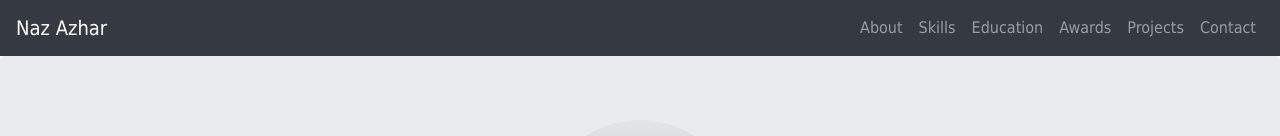
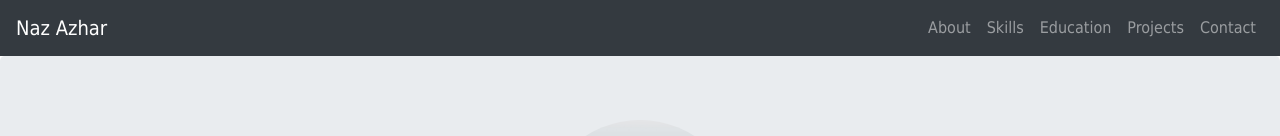
Before and after one commit to nazhar95/naz-azhar-profile, a plain HTML site: page index.html in a window 1280 px wide. Shown: the top 136 px of the page. Drawn offline with Linux system fonts and the light colour scheme.

Commit message:
Update index.html

```diff
--- a/index.html
+++ b/index.html
@@ -28,9 +28,6 @@
         </li>
         <li class="nav-item">
           <a class="nav-link" href="#education">Education</a>
-        </li>
-        <li class="nav-item">
-          <a class="nav-link" href="#awards">Awards</a>
         </li>
         <li class="nav-item">
           <a class="nav-link" href="#projects">Projects</a>
```
